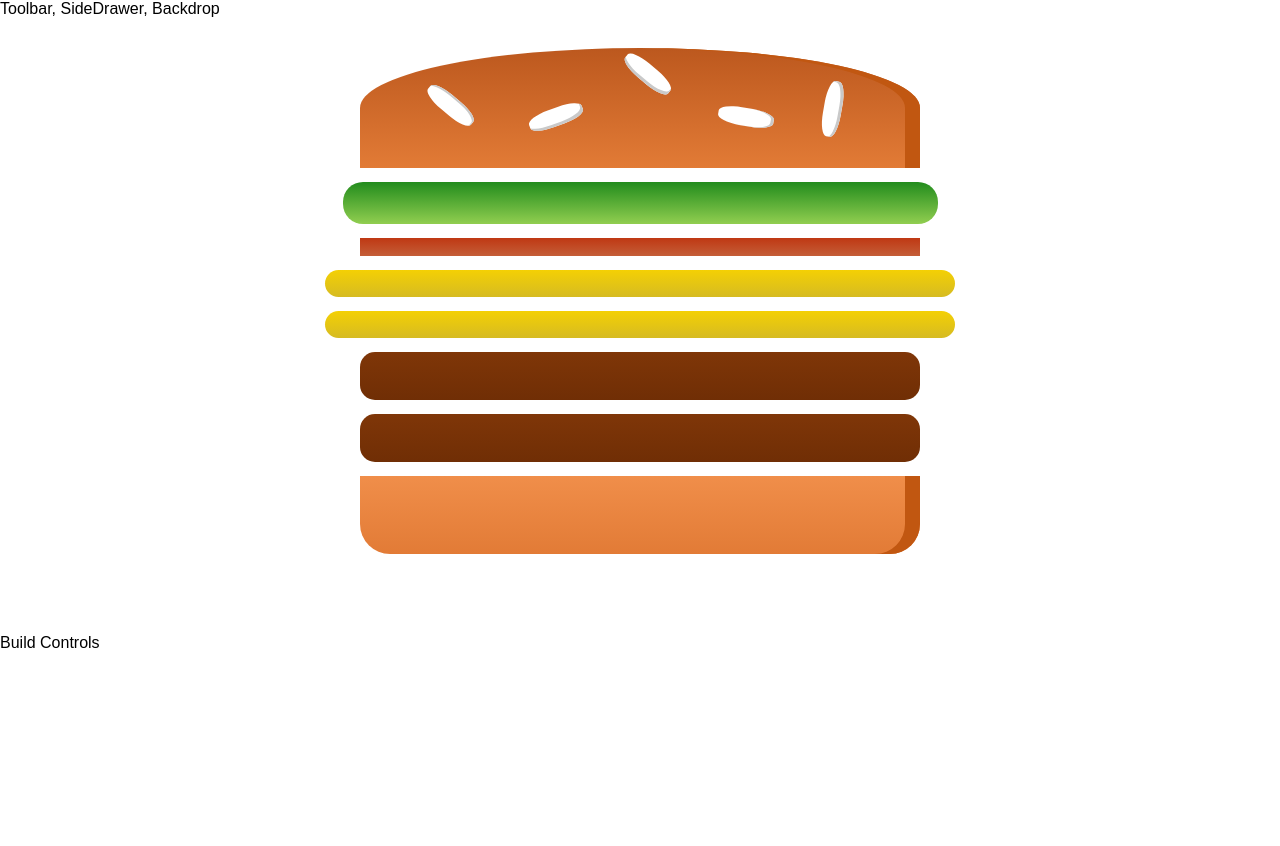
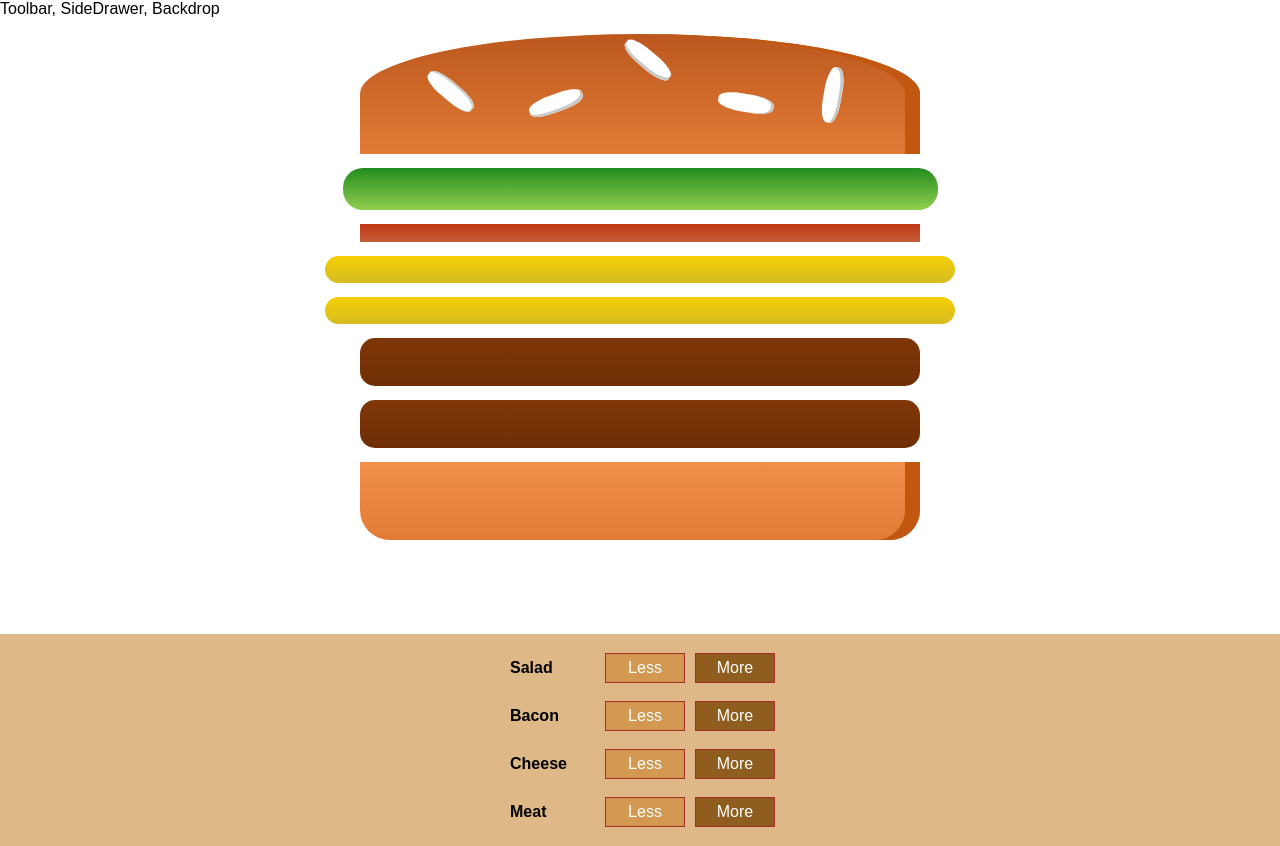
Before and after one commit to Nachiket75/ReactIntro, a React app: page / in a window 1280 px wide. Before the commit the page ends 800 px from the top, so only its background shows below. Built offline with nearby package versions, Linux system fonts and the light colour scheme; a web font is replaced by a local one.

Commit message:
setting up BuildControls for our Burger project

```diff
--- /dev/null
+++ b/src/components/Burger/BuildControls/BuildControl/BuildControl.css
@@ -0,0 +1,56 @@
+.BuildControl{
+    display: flex;
+    justify-content: space-between;
+    align-items: center;
+    margin: 5px 0;
+}
+
+.BuildControl button{
+    display: block;
+    font:inherit;
+    padding: 5px;
+    margin: 0 5px;
+    width: 80px;
+    border:1px solid brown;
+    cursor: pointer;
+    outline: none;
+}
+
+.BuildControl button:disabled {
+    background-color: #AC9980;
+    border: 1px solid #7E7365;
+    color: #ccc;
+    cursor: default;
+}
+
+.BuildControl button:hover:disabled {
+    background-color: #AC9980;
+    color: #ccc;
+    cursor: not-allowed;
+}
+
+.Label {
+    padding: 10px;
+    font-weight: bold;
+    width: 80px;
+}
+
+.BuildControl .Less {
+    background-color: #D39952;
+    color: white;
+}
+
+.BuildControl .More {
+    background-color: #8F5E1E;
+    color: white;
+}
+
+.BuildControl .Less:hover, .BuildControl .Less:active {
+    background-color: #DAA972;
+    color: white;
+}
+
+.BuildControl .More:hover,.BuildControl .More:active {
+    background-color: #99703F;
+    color: white;
+}
--- /dev/null
+++ b/src/components/Burger/BuildControls/BuildControl/BuildControl.js
@@ -0,0 +1,11 @@
+import React from 'react'
+import classes from './BuildControl.css'
+const buildControl = (props)=>(
+    <div className={classes.BuildControl}>
+        <div className={classes.Label}>{props.label}</div>
+        <button className={classes.Less}>Less</button>
+        <button className={classes.More}>More</button>
+    </div>
+)
+
+export default buildControl;
--- /dev/null
+++ b/src/components/Burger/BuildControls/BuildControls.css
@@ -0,0 +1,10 @@
+.BuildControls{
+    width:100%;
+    background-color: burlywood;
+    display:flex;
+    flex-flow: column;
+    align-items: center;
+    box-shadow: 0 2x 1px gray;
+    margin: auto;
+    padding: 10px 0;
+}
--- /dev/null
+++ b/src/components/Burger/BuildControls/BuildControls.js
@@ -0,0 +1,19 @@
+import React from 'react'
+import classes from './BuildControls.css'
+import BuildControl from './BuildControl/BuildControl'
+
+const controls = [
+    {label:'Salad', type:'salad'},
+    {label:'Bacon', type:'bacon'},
+    {label:'Cheese', type:'cheese'},
+    {label:'Meat', type:'meat'},
+]
+const buildControls = (props)=>(
+    <div className={classes.BuildControls}>
+        {controls.map(ctrl=>(
+            <BuildControl key={ctrl.label} label={ctrl.label}/>
+        ))}
+    </div>
+)
+
+export default buildControls;
--- a/src/components/Burger/Burger.css
+++ b/src/components/Burger/Burger.css
@@ -2,7 +2,7 @@
     width:100%;
     margin:auto;
     height:250px;
-    overflow: scroll;
+
     text-align: center;
     font-weight: bold;
     font-size: 1.2rem;
--- a/src/components/Burger/BurgerIngredient/BurgerIngredient.js
+++ b/src/components/Burger/BurgerIngredient/BurgerIngredient.js
@@ -1,6 +1,6 @@
 import React,{Component} from 'react'
 import classes from './BurgerIngredient.css'
-import PropTypes from 'prop-types'
+import propTypes from 'prop-types'
 
 class BurgerIngredient extends Component{
     render(){
@@ -44,8 +44,8 @@ class BurgerIngredient extends Component{
     }
 }
 
-BurgerIngredient.PropTypes ={
-    type:PropTypes.string.isRequired
+BurgerIngredient.propTypes ={
+    type:propTypes.string.isRequired
 }
 
 export default BurgerIngredient;
--- a/src/containers/BurgerBuilder/BergerBuilder.js
+++ b/src/containers/BurgerBuilder/BergerBuilder.js
@@ -1,7 +1,7 @@
 import React,{Component} from 'react'
 import Aux from '../../hoc/Auxilary'
 import Burger from '../../components/Burger/Burger'
-
+import BuildControls from '../../components/Burger/BuildControls/BuildControls'
 class BergerBuilder extends Component{
     state ={
         ingredients:{
@@ -15,7 +15,7 @@ class BergerBuilder extends Component{
         return(
             <Aux>
                 <Burger ingredients={this.state.ingredients}/>
-                <div>Build Controls</div>
+                <BuildControls/>
             </Aux>
         )
     }
```
